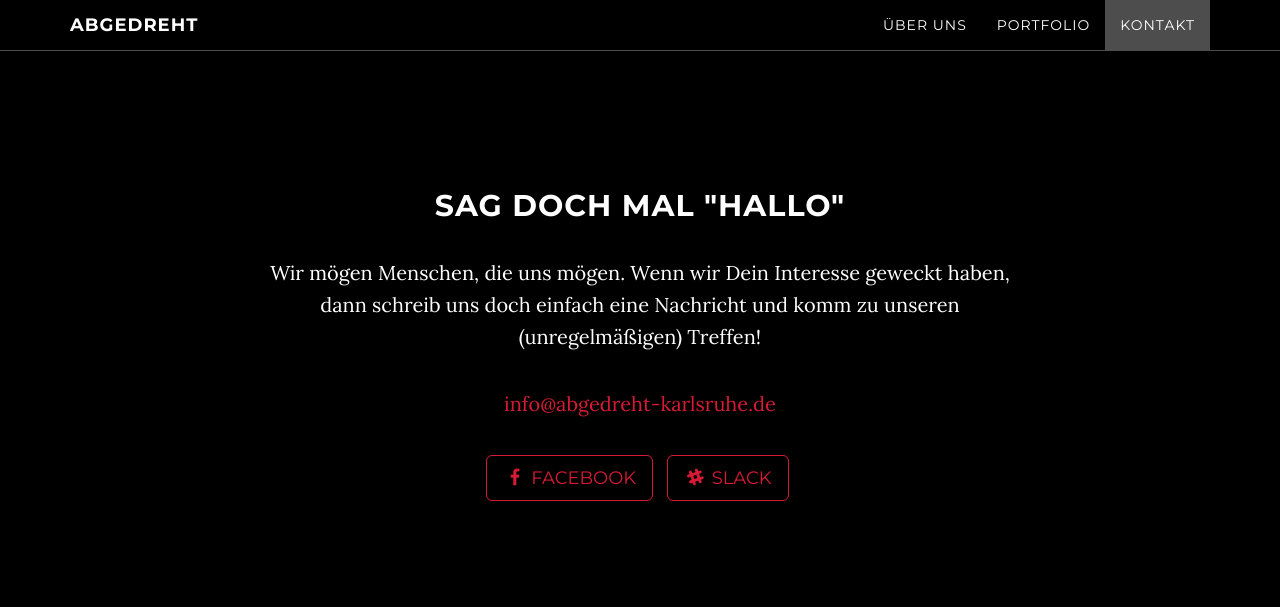
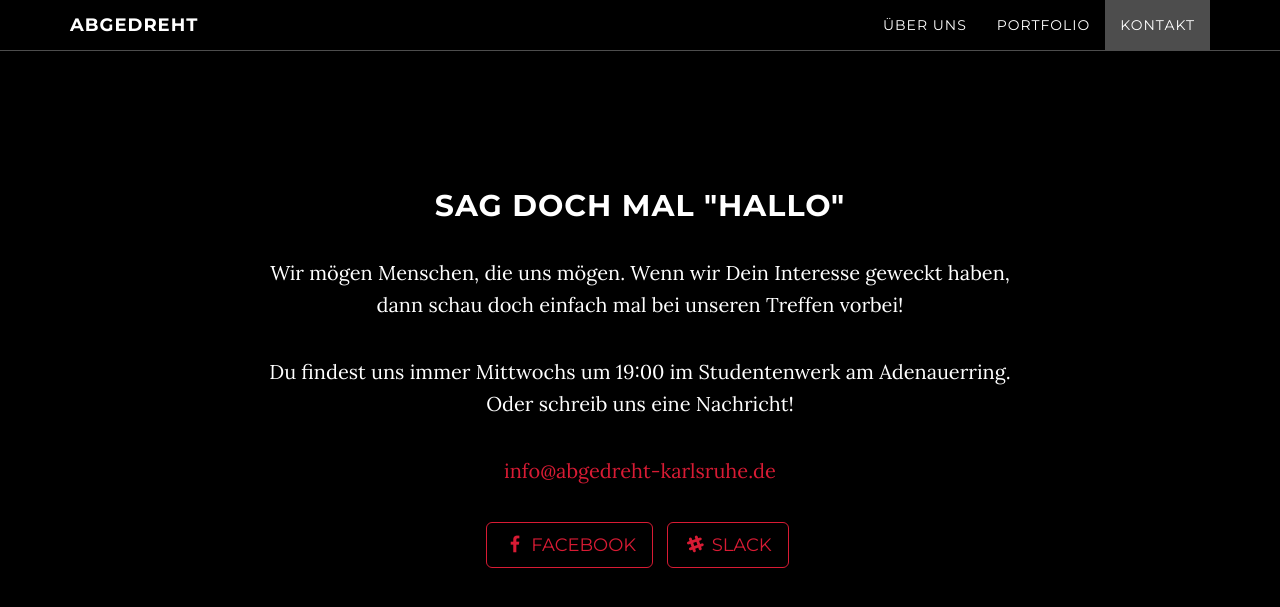
Before and after one commit to younishd/abgedreht, a Jekyll site: the page built from index.html, in a window 1280 px wide and 900 px high, scrolled down 2117 px. Shown: the top 607 px of the window. Built offline with Jekyll 4.4.1, drawn with Linux system fonts in a browser that asks for light colours.

Commit message:
Change meeting date

```diff
--- a/_includes/contact.html
+++ b/_includes/contact.html
@@ -3,7 +3,8 @@
         <div class="row">
             <div class="col-lg-8 col-lg-offset-2">
                 <h2>Sag doch mal "Hallo"</h2>
-                <p>Wir mögen Menschen, die uns mögen. Wenn wir Dein Interesse geweckt haben, dann schreib uns doch einfach eine Nachricht und komm zu unseren (unregelmäßigen) Treffen!</p>
+                <p>Wir mögen Menschen, die uns mögen. Wenn wir Dein Interesse geweckt haben, dann schau doch einfach mal bei unseren Treffen vorbei!</p>
+                <p>Du findest uns immer Mittwochs um 19:00 im Studentenwerk am Adenauerring. Oder schreib uns eine Nachricht!</p>
                 <p><a href="mailto:{{ site.email }}">{{ site.email }}</a>
                 </p>
                 <ul class="list-inline banner-social-buttons">
```
